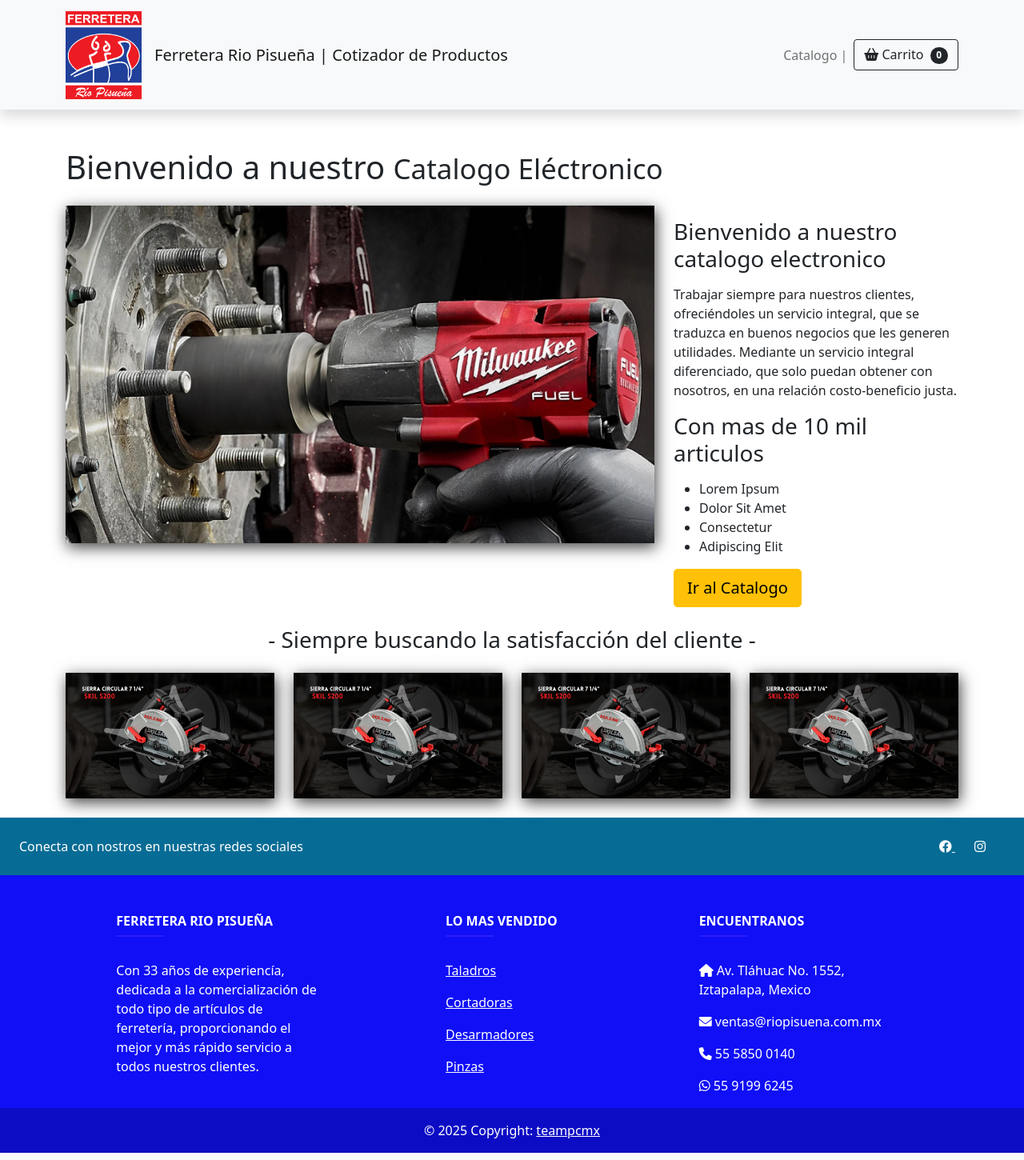
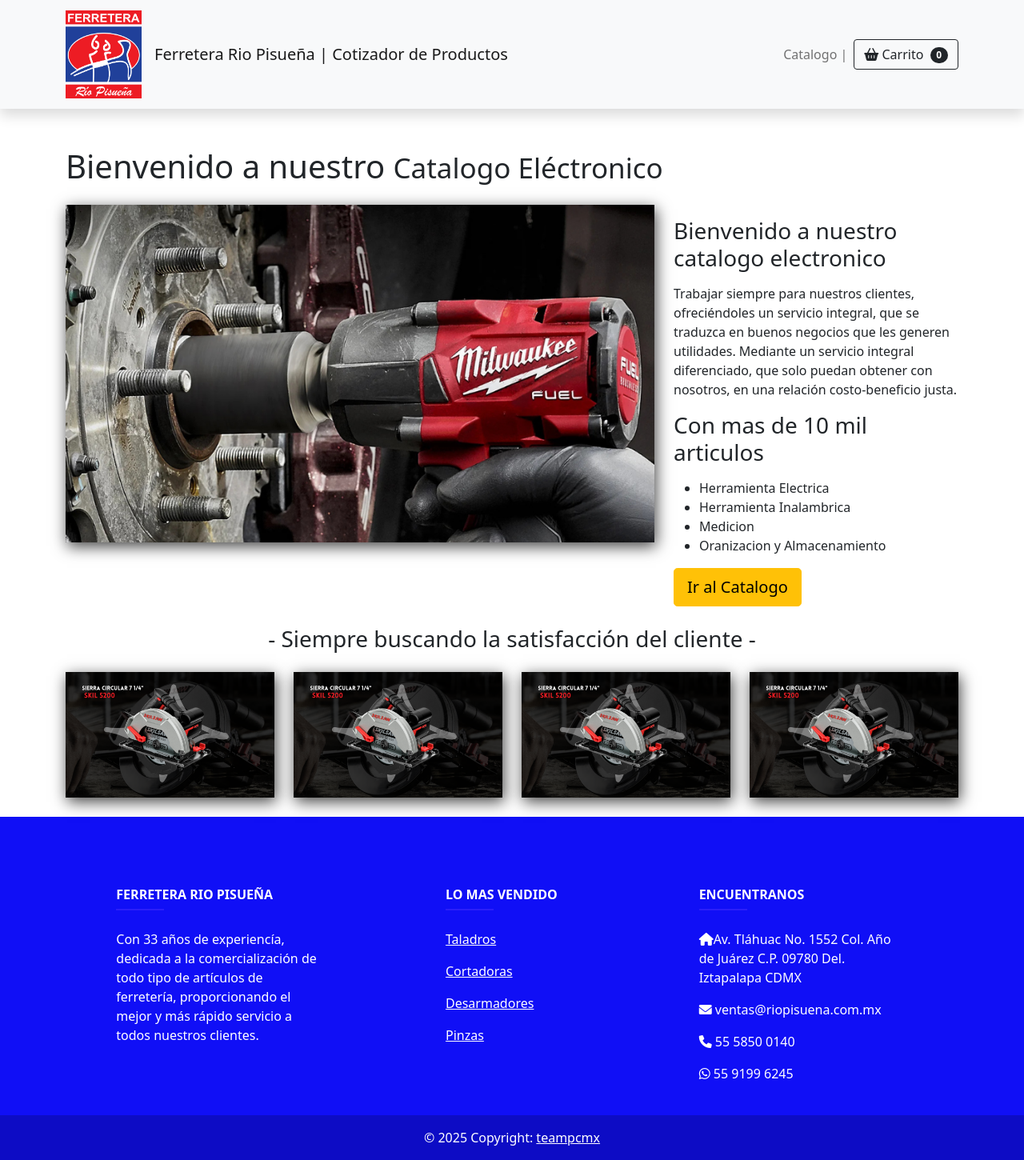
Before and after one commit to Isaac-Monted/PHP-SEARCH, a PHP site: page /main/index.html in a window 1280 px wide. Shown: the whole page at 80% size. Run offline with PHP 8.4, Linux system fonts and the light colour scheme.

Commit message:
cambios pendejos

```diff
--- a/articulo/articulo.html
+++ b/articulo/articulo.html
@@ -11,7 +11,6 @@
     <link rel="icon" href="../assets/logoriopisuena.ico" type="image/x-icon">
     <!--  <link href="css/base.css" rel="stylesheet" /> -->
 </head>
-
 <body>
     <div id="HeaderArticulo"></div>
     <div class="container">
@@ -28,11 +27,9 @@
                         </div>
                     </div>
                 </div>
-
             </div>
         </div>
     </div>
-
 </body>
  <footer id="FooterArticulo"></footer>
 <script>
@@ -46,6 +43,7 @@
     }
     cargarHTML('HeaderArticulo', '../layout/header.html');
     cargarHTML('FooterArticulo', '../layout/footer.html');
+
 </script>
 <script type="module">
     import * as Articulos from './script_articulo.js';
--- a/css/styles.css
+++ b/css/styles.css
@@ -119,3 +119,12 @@ header {
 -webkit-box-shadow: 2px 5px 18px 0px rgba(0,0,0,0.75);
 -moz-box-shadow: 2px 5px 18px 0px rgba(0,0,0,0.75);
   }
+  .prod-lista{
+    margin-top: 1%;
+    display: flex;
+    flex-wrap: wrap;
+    justify-content: center;
+    align-items: center;
+    gap: 20px;
+    padding: 20px;
+  }
--- a/layout/footer.html
+++ b/layout/footer.html
@@ -1,132 +1,38 @@
-<!-- Remove the container if you want to extend the Footer to full width. -->
-<div class="">
 
-  <!-- Footer -->
-  <footer
-          class="text-center text-lg-start text-white"
-          style="background-color: #100FF6  "
-          >
-    <!-- Section: Social media #1c2331 -->
-    <section
-             class="d-flex justify-content-between p-4"
-             style="background-color: #076C95"
-             >
-      <!-- Left -->
-      <div class="">
-        <span>Conecta con nostros en nuestras redes sociales</span>
-      </div>
-      <div>
-
-        <a href="" class="text-white me-4">
-          <i class="fab fa-facebook"></i>
-        </a>
-        <a href="" class="text-white me-4">
-          <i class="fab fa-instagram"></i>
-        </a>
-      </div>
-      <!-- Right -->
-    </section>
-    <!-- Section: Social media -->
-
-    <!-- Section: Links  -->
-    <section class="">
+  <footer class="text-center text-lg-start text-white" style="background-color: #100FF6">
+    <section class="d-flex justify-content-between p-4">
       <div class="container text-center text-md-start mt-5">
-        <!-- Grid row -->
         <div class="row mt-3">
-          <!-- Grid column -->
           <div class="col-md-3 col-lg-4 col-xl-3 mx-auto mb-4">
-            <!-- Content -->
             <h6 class="text-uppercase fw-bold">Ferretera Rio Pisueña</h6>
-            <hr
-                class="mb-4 mt-0 d-inline-block mx-auto"
-                style="width: 60px; background-color: #7c4dff; height: 2px"
-                />
+            <hr class="mb-4 mt-0 d-inline-block mx-auto" style="width: 60px; background-color: #7c4dff; height: 2px; font-size: 80px" />
             <p>
               Con 33 años de experiencía, dedicada a la comercialización de todo tipo de artículos de ferretería,
               proporcionando el mejor y más rápido servicio a todos nuestros clientes.
             </p>
           </div>
-          <!-- Grid column -->
-
-          <!-- Grid column -->
           <div class="col-md-2 col-lg-2 col-xl-2 mx-auto mb-4">
-            <!-- Links -->
             <h6 class="text-uppercase fw-bold">Lo mas vendido</h6>
-            <hr
-                class="mb-4 mt-0 d-inline-block mx-auto"
-                style="width: 60px; background-color: #7c4dff; height: 2px"
-                />
-            <p>
-              <a href="../catalogo/catalogo.html" class="text-white">Taladros</a>
-            </p>
-            <p>
-              <a href="../catalogo/catalogo.html" class="text-white">Cortadoras</a>
-            </p>
-            <p>
-              <a href="../catalogo/catalogo.html" class="text-white">Desarmadores</a>
-            </p>
-            <p>
-              <a href="../catalogo/catalogo.html" class="text-white">Pinzas</a>
-            </p>
+            <hr class="mb-4 mt-0 d-inline-block mx-auto" style="width: 60px; background-color: #7c4dff; height: 2px" />
+            <p><a href="../catalogo/catalogo.html" class="text-white">Taladros</a></p>
+            <p><a href="../catalogo/catalogo.html" class="text-white">Cortadoras</a></p>
+            <p><a href="../catalogo/catalogo.html" class="text-white">Desarmadores</a></p>
+            <p><a href="../catalogo/catalogo.html" class="text-white">Pinzas</a></p>
           </div>
-          <!-- Grid column -->
-
-          <!-- Grid column -->
-          <!-- <div class="col-md-3 col-lg-2 col-xl-2 mx-auto mb-4"> -->
-            <!-- Links -->
-            <!-- <h6 class="text-uppercase fw-bold">Useful links</h6>
-            <hr
-                class="mb-4 mt-0 d-inline-block mx-auto"
-                style="width: 60px; background-color: #7c4dff; height: 2px"
-                />
-            <p>
-              <a href="#!" class="text-white">Your Account</a>
-            </p>
-            <p>
-              <a href="#!" class="text-white">Become an Affiliate</a>
-            </p>
-            <p>
-              <a href="#!" class="text-white">Shipping Rates</a>
-            </p>
-            <p>
-              <a href="#!" class="text-white">Help</a>
-            </p>
-          </div> -->
-          <!-- Grid column -->
-
-          <!-- Grid column -->
           <div class="col-md-4 col-lg-3 col-xl-3 mx-auto mb-md-0 mb-4">
-            <!-- Links -->
             <h6 class="text-uppercase fw-bold">Encuentranos</h6>
-            <hr
-                class="mb-4 mt-0 d-inline-block mx-auto"
-                style="width: 60px; background-color: #7c4dff; height: 2px"
-                />
-            <p><i class="fas fa-home mr-3"></i> Av. Tláhuac No. 1552, Iztapalapa, Mexico</p>
+            <hr class="mb-4 mt-0 d-inline-block mx-auto" style="width: 60px; background-color: #7c4dff; height: 2px" />
+            <p><i class="fas fa-home mr-3"></i>Av. Tláhuac No. 1552 Col. Año de Juárez C.P. 09780 Del. Iztapalapa CDMX</p>
             <p><i class="fas fa-envelope mr-3"></i> ventas@riopisuena.com.mx</p>
             <p><i class="fas fa-phone mr-3"></i> 55 5850 0140</p>
             <p><i class="fab fa-whatsapp"></i> 55 9199 6245</p>
           </div>
-          <!-- Grid column -->
         </div>
-        <!-- Grid row -->
       </div>
     </section>
-    <!-- Section: Links  -->
-
-    <!-- Copyright -->
-    <div
-         class="text-center p-3"
-         style="background-color: rgba(0, 0, 0, 0.2)"
-         >
+    <div class="text-center p-3" style="background-color: rgba(0, 0, 0, 0.2)">
       © 2025 Copyright:
-      <a class="text-white" href="https://teampcmx.com/"
-         >teampcmx</a
-        >
+      <a class="text-white" href="https://teampcmx.com/">teampcmx</a>
     </div>
-    <!-- Copyright -->
   </footer>
-  <!-- Footer -->
-
-</div>
-<!-- End of .container -->
+</body>
--- a/layout/header.html
+++ b/layout/header.html
@@ -1,3 +1,17 @@
+<!DOCTYPE html>
+<html lang="es">
+<head>
+  <meta charset="UTF-8">
+  <meta name="viewport" content="width=device-width, initial-scale=1.0">
+  <title>Ferretera Rio Pisuena | Cotizador Web</title>
+  <link rel="stylesheet" href="../css/styles.css">
+  <link rel="stylesheet" href="../css/elementals.css">
+  <link rel="stylesheet" href="https://cdnjs.cloudflare.com/ajax/libs/font-awesome/6.0.0/css/all.min.css"
+    integrity="sha512-9usAa10IRO0HhonpyAIVpjrylPvoDwiPUiKdWk5t3PyolY1cOd4DSE0Ga+ri4AuTroPR5aQvXU9xC6qOPnzFeg=="
+    crossorigin="anonymous" referrerpolicy="no-referrer" />
+  <link rel="icon" href="../assets/logoriopisuena.ico" type="image/x-icon">
+</head>
+
 <nav class="navbar navbar-expand-lg navbar-light bg-light static-top mb-5 shadow">
     <div class="container">
         <a class="navbar-brand" href="../main/index.html">
--- a/main/index.html
+++ b/main/index.html
@@ -1,20 +1,6 @@
-<!DOCTYPE html>
-<html lang="es">
-<head>
-  <meta charset="UTF-8">
-  <meta name="viewport" content="width=device-width, initial-scale=1.0">
-  <title>Ferretera Rio Pisuena | Cotizador Web</title>
-  <link rel="stylesheet" href="../css/styles.css">
-  <link rel="stylesheet" href="../css/elementals.css">
-  <link rel="stylesheet" href="https://cdnjs.cloudflare.com/ajax/libs/font-awesome/6.0.0/css/all.min.css"
-    integrity="sha512-9usAa10IRO0HhonpyAIVpjrylPvoDwiPUiKdWk5t3PyolY1cOd4DSE0Ga+ri4AuTroPR5aQvXU9xC6qOPnzFeg=="
-    crossorigin="anonymous" referrerpolicy="no-referrer" />
-  <link rel="icon" href="../assets/logoriopisuena.ico" type="image/x-icon">
-</head>
-
+ <meta charset="UTF-8">
 <body>
   <div id="HeaderMain"></div>
-  <!-- Page Content -->
   <div class="container">
     <h1 class="my-4">Bienvenido a nuestro
       <small>Catalogo Eléctronico</small>
@@ -34,10 +20,10 @@
           en una relación costo-beneficio justa. </p>
         <h3 class="my-3">Con mas de 10 mil articulos</h3>
         <ul>
-          <li>Lorem Ipsum</li>
-          <li>Dolor Sit Amet</li>
-          <li>Consectetur</li>
-          <li>Adipiscing Elit</li>
+          <li>Herramienta Electrica</li>
+          <li>Herramienta Inalambrica</li>
+          <li>Medicion</li>
+          <li>Oranizacion y Almacenamiento</li>
         </ul>
         <button type="button" class="btn btn-warning btn-lg text-center"
           onclick="window.location.href='../catalogo/catalogo.html'">Ir al Catalogo</button>
@@ -70,6 +56,9 @@
   <footer id="FooterMain"></footer>
 </body>
 
+
+
+
 <script>
   async function cargarHTML(id, url) {
     const res = await fetch(url);
```
Also changed, not shown: catalogo/catalogo.html (+6 -27 lines), cotizador/cotizador.html (+18 -30 lines).
